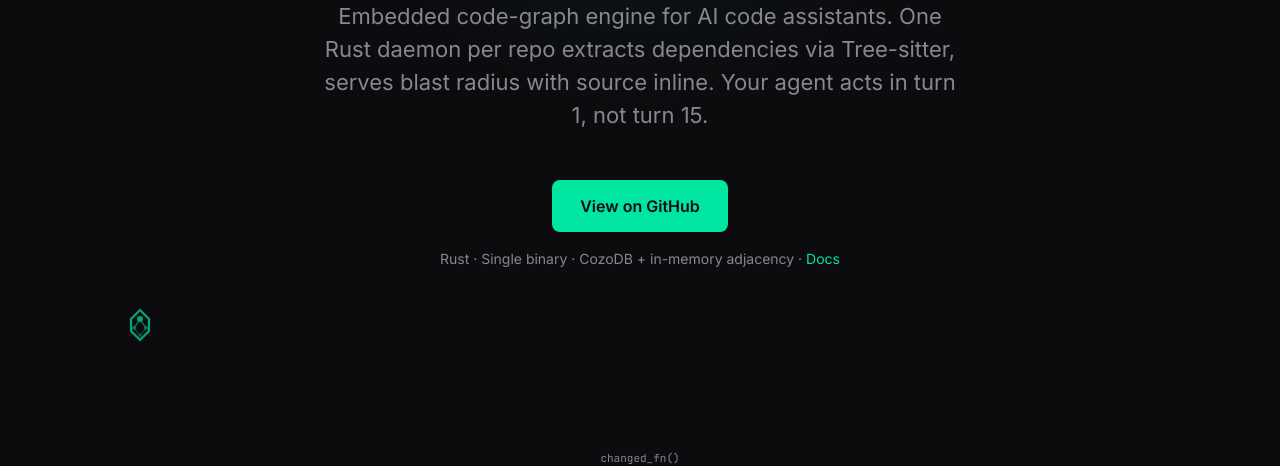
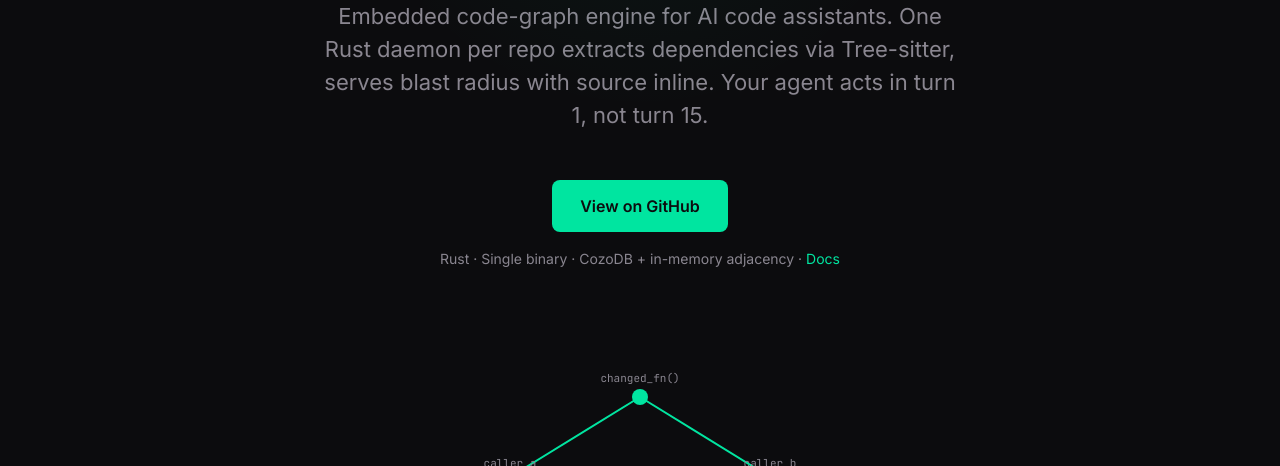
Before and after one commit to daviguides/graphite, an Astro site in the folder site/: page / in a window 1280 px wide. Shown: the part 334-800 px from the top of the page. Built offline with nearby package versions, Linux system fonts and the light colour scheme; Astro itself is replaced by a stand-in of ours.

Commit message:
fix(site): remove floating icon from hero section
Claude-Session: https://claude.ai/code/session_017nvkJnC7XhLcjJXYGts6aa

```diff
--- a/site/src/pages/index.astro
+++ b/site/src/pages/index.astro
@@ -11,10 +11,6 @@ const base = import.meta.env.BASE_URL.replace(/\/$/, '');
     <p class="subtitle">Embedded code-graph engine for AI code assistants. One Rust daemon per repo extracts dependencies via Tree-sitter, serves blast radius with source inline. Your agent acts in turn 1, not turn 15.</p>
     <a href="https://github.com/daviguides/graphite" class="hero-cta">View on GitHub</a>
     <p class="hero-links">Rust &middot; Single binary &middot; CozoDB + in-memory adjacency &middot; <a href={`${base}/docs/architecture`}>Docs</a></p>
-
-    <div style="margin-top: 32px;">
-      <img src={`${base}/favicon.svg`} alt="Graphite" width="48" height="48" style="opacity: 0.7;" />
-    </div>
 
     <div class="graph-hero" aria-hidden="true">
       <svg viewBox="0 0 700 320" xmlns="http://www.w3.org/2000/svg">
```
